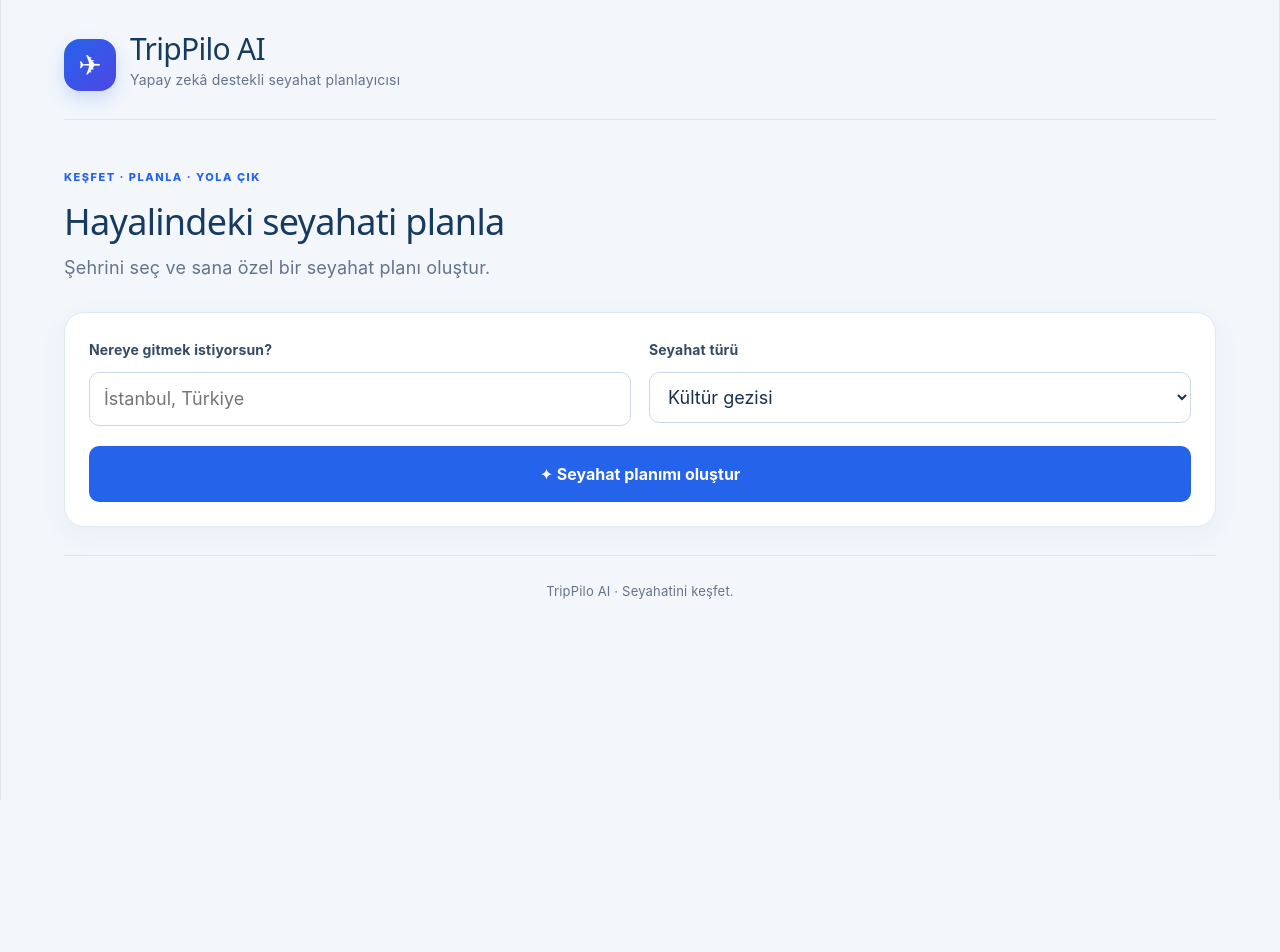
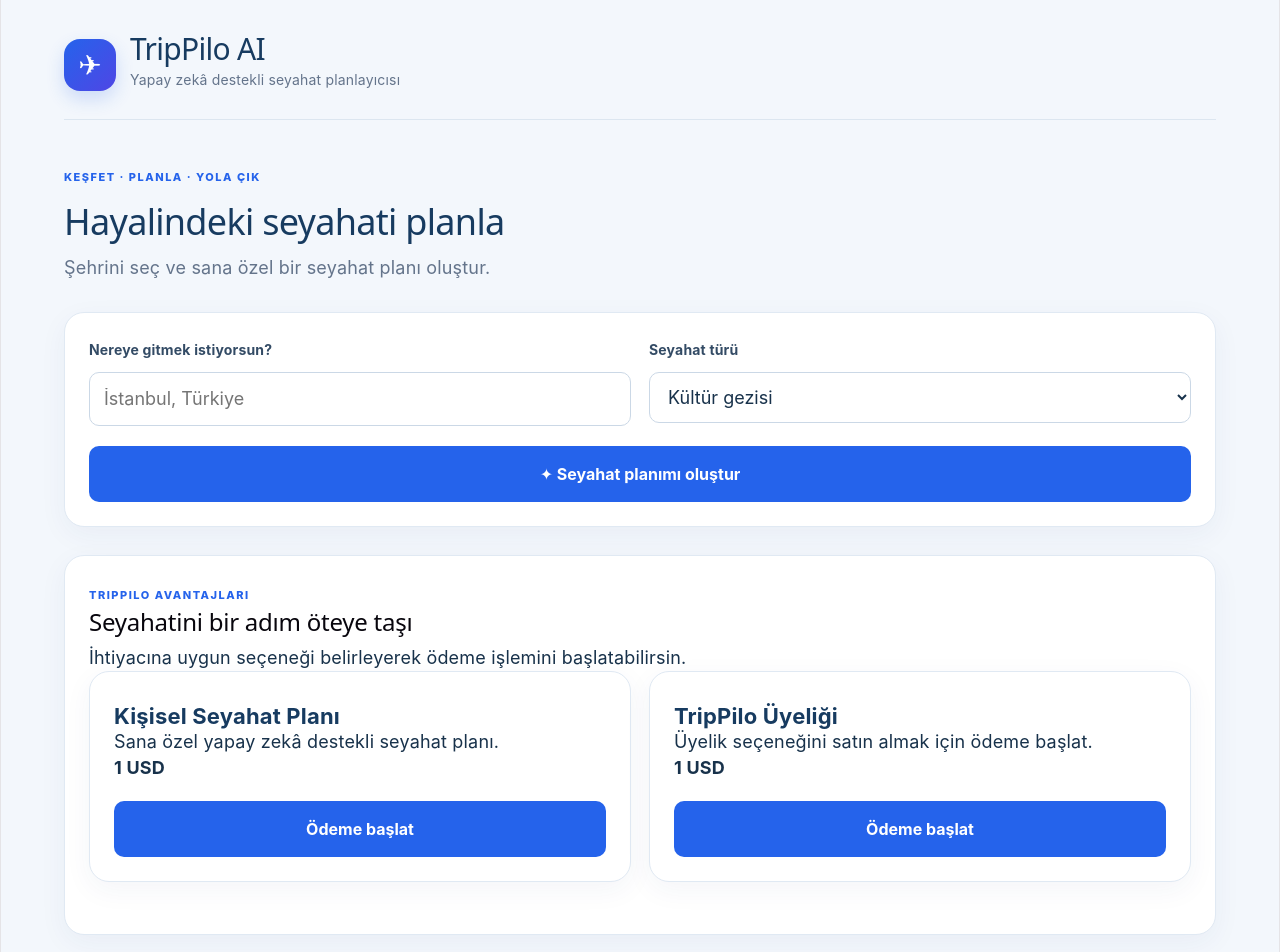
Before and after one commit to tyarkatas/trippilo-ai, a React app: page / in a window 1280 px wide. Shown: the top 952 px of the page. Before the commit the page ends 800 px from the top, so only its background shows below. Built offline with nearby package versions, Linux system fonts and the light colour scheme; the HTML template or start-up script is replaced by a standard one.

Commit message:
Update App.jsx

```diff
--- a/src/App.jsx
+++ b/src/App.jsx
@@ -1,12 +1,30 @@
 
 import { useState } from 'react'
 import './App.css'
+
+const PRODUCTS = [
+  {
+    id: 'travel_plan',
+    title: 'Kişisel Seyahat Planı',
+    description: 'Sana özel yapay zekâ destekli seyahat planı.',
+    price: '1 USD'
+  },
+  {
+    id: 'membership',
+    title: 'TripPilo Üyeliği',
+    description: 'Üyelik seçeneğini satın almak için ödeme başlat.',
+    price: '1 USD'
+  }
+]
 
 export default function App() {
   const [destination, setDestination] = useState('')
   const [travelType, setTravelType] = useState('Kültür gezisi')
   const [message, setMessage] = useState('')
   const [loading, setLoading] = useState(false)
+  const [paymentLoading, setPaymentLoading] = useState('')
+  const [paymentInfo, setPaymentInfo] = useState(null)
+  const [paymentError, setPaymentError] = useState('')
 
   async function planTrip() {
     const city = destination.trim()
@@ -43,6 +61,51 @@
     } finally {
       setLoading(false)
     }
+  }
+
+  async function startPayment(productType) {
+    setPaymentLoading(productType)
+    setPaymentInfo(null)
+    setPaymentError('')
+
+    try {
+      const response = await fetch('/api/nowpayments-create', {
+        method: 'POST',
+        headers: {
+          'Content-Type': 'application/json'
+        },
+        body: JSON.stringify({
+          product_type: productType
+        })
+      })
+
+      const data = await response.json()
+
+      if (!response.ok) {
+        throw new Error(data.error || 'Ödeme başlatılamadı.')
+      }
+
+      setPaymentInfo(data)
+    } catch (error) {
+      setPaymentError(
+        error.message || 'Ödeme başlatılırken bir hata oluştu.'
+      )
+    } finally {
+      setPaymentLoading('')
+    }
+  }
+
+  function copyPaymentAddress() {
+    const address = paymentInfo?.pay_address
+
+    if (!address || !navigator.clipboard) {
+      setPaymentError('Adres kopyalanamadı. Adresi seçip elle kopyalayabilirsin.')
+      return
+    }
+
+    navigator.clipboard.writeText(address).catch(() => {
+      setPaymentError('Adres kopyalanamadı. Adresi elle kopyalayabilirsin.')
+    })
   }
 
   return (
@@ -135,6 +198,83 @@
             </div>
           </section>
         )}
+
+        <section className="planner-card">
+          <span className="eyebrow">TRIPPILO AVANTAJLARI</span>
+          <h2>Seyahatini bir adım öteye taşı</h2>
+          <p>
+            İhtiyacına uygun seçeneği belirleyerek ödeme işlemini
+            başlatabilirsin.
+          </p>
+
+          <div className="form-grid">
+            {PRODUCTS.map((product) => (
+              <article className="plan-result" key={product.id}>
+                <h3>{product.title}</h3>
+                <p>{product.description}</p>
+                <p><strong>{product.price}</strong></p>
+                <button
+                  className="primary-button"
+                  onClick={() => startPayment(product.id)}
+                  disabled={Boolean(paymentLoading)}
+                >
+                  {paymentLoading === product.id
+                    ? 'Ödeme hazırlanıyor…'
+                    : 'Ödeme başlat'}
+                </button>
+              </article>
+            ))}
+          </div>
+
+          {paymentError && (
+            <p role="alert" className="plan-paragraph">
+              {paymentError}
+            </p>
+          )}
+
+          {paymentInfo && (
+            <section className="plan-result" aria-live="polite">
+              <h3>Ödeme isteği oluşturuldu</h3>
+              <p>
+                Sipariş numarası: <strong>{paymentInfo.order_id}</strong>
+              </p>
+              <p>
+                Tutar: {paymentInfo.price_amount}{' '}
+                {paymentInfo.price_currency?.toUpperCase()}
+              </p>
+
+              {paymentInfo.pay_currency && (
+                <p>
+                  Kripto para: {paymentInfo.pay_currency.toUpperCase()}
+                </p>
+              )}
+
+              {paymentInfo.pay_amount != null && (
+                <p>Ödenecek miktar: {paymentInfo.pay_amount}</p>
+              )}
+
+              {paymentInfo.pay_address && (
+                <>
+                  <p>Ödeme adresi:</p>
+                  <p style={{ overflowWrap: 'anywhere' }}>
+                    {paymentInfo.pay_address}
+                  </p>
+                  <button
+                    className="primary-button"
+                    onClick={copyPaymentAddress}
+                  >
+                    Ödeme adresini kopyala
+                  </button>
+                </>
+              )}
+
+              <p>
+                Bu yalnızca ödeme isteğinin oluşturulduğunu gösterir.
+                Ödeme tamamlanmış sayılmaz; onay sunucudan doğrulanmalıdır.
+              </p>
+            </section>
+          )}
+        </section>
       </main>
 
       <footer className="app-footer">
```
